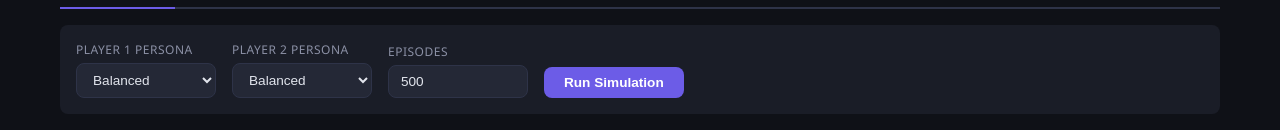
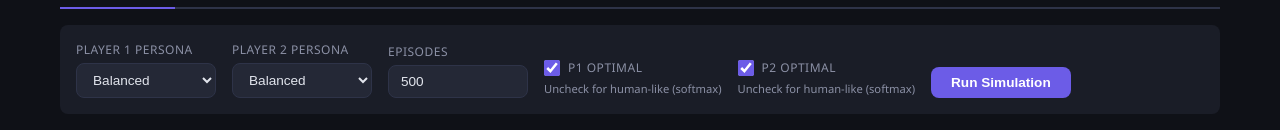
Before and after one commit to LiozShor/MAS, a Flask app: page / in a window 1280 px wide. Shown: the part 140-270 px from the top of the page. Run offline with Flask 3, Linux system fonts and the light colour scheme.

Commit message:
Update MAS

```diff
--- a/static/css/style.css
+++ b/static/css/style.css
@@ -642,6 +642,110 @@ select:focus, input:focus {
     vertical-align: middle;
 }
 
+/* ===== Q-Value Deltas ===== */
+.q-value-row {
+    display: flex;
+    justify-content: space-between;
+    align-items: baseline;
+    font-size: 0.75rem;
+    padding: 2px 0;
+    font-family: 'SF Mono', 'Menlo', monospace;
+    color: var(--text-dim);
+}
+.q-value-row .label {
+    color: var(--accent-light);
+    font-weight: 500;
+    min-width: 100px;
+    font-family: 'Segoe UI', system-ui, sans-serif;
+}
+.q-note-row {
+    font-size: 0.72rem;
+    padding-bottom: 4px;
+}
+.q-best {
+    color: var(--green);
+    font-weight: 600;
+    font-size: 0.68rem;
+}
+.q-delta {
+    color: var(--red);
+    font-size: 0.68rem;
+}
+.q-softmax-note {
+    color: #ffa500;
+    font-style: italic;
+    font-family: 'Segoe UI', system-ui, sans-serif;
+}
+.q-greedy-note {
+    color: var(--green);
+    font-style: italic;
+    font-family: 'Segoe UI', system-ui, sans-serif;
+}
+
+/* ===== Checkbox ===== */
+.checkbox-label {
+    display: flex;
+    align-items: center;
+    gap: 8px;
+    cursor: pointer;
+    font-size: 0.85rem;
+}
+.checkbox-label input[type="checkbox"] {
+    width: 16px;
+    height: 16px;
+    accent-color: var(--accent);
+    cursor: pointer;
+}
+.checkbox-hint {
+    font-size: 0.7rem;
+    color: var(--text-dim);
+}
+
+/* ===== Persona Labels in Round Card ===== */
+.persona-labels {
+    display: flex;
+    align-items: center;
+    gap: 8px;
+    margin-bottom: 8px;
+    font-size: 0.8rem;
+}
+.persona-label {
+    padding: 3px 10px;
+    border-radius: 4px;
+    font-weight: 600;
+}
+.p1-persona {
+    background: rgba(108,92,231,0.2);
+    color: var(--accent-light);
+}
+.p2-persona {
+    background: rgba(0,184,148,0.2);
+    color: var(--green);
+}
+.persona-vs {
+    color: var(--text-dim);
+    font-size: 0.72rem;
+    font-style: italic;
+}
+.mode-tag {
+    font-size: 0.62rem;
+    font-weight: 500;
+    padding: 1px 5px;
+    border-radius: 3px;
+    margin-left: 4px;
+    vertical-align: middle;
+    text-transform: uppercase;
+    letter-spacing: 0.3px;
+}
+.mode-optimal {
+    background: rgba(0,184,148,0.2);
+    color: var(--green);
+}
+.mode-softmax {
+    background: rgba(255,165,0,0.2);
+    color: #ffa500;
+}
+
 @media (max-width: 768px) {
     .charts-row { grid-template-columns: 1fr; }
     .replay-grid { grid-template-columns: 1fr; }
--- a/static/js/api.js
+++ b/static/js/api.js
@@ -26,11 +26,17 @@ const API = {
         return this.post('/api/solve', { persona1, persona2 });
     },
 
-    simulate(persona1, persona2, n_episodes) {
-        return this.post('/api/simulate', { persona1, persona2, n_episodes });
+    simulate(persona1, persona2, n_episodes, optimal_p1, optimal_p2) {
+        const body = { persona1, persona2, n_episodes };
+        if (optimal_p1 !== undefined) body.optimal_p1 = optimal_p1;
+        if (optimal_p2 !== undefined) body.optimal_p2 = optimal_p2;
+        return this.post('/api/simulate', body);
     },
 
-    simulateStatsOnly(persona1, persona2, n_episodes) {
-        return this.post('/api/simulate', { persona1, persona2, n_episodes, include_episodes: false });
+    simulateStatsOnly(persona1, persona2, n_episodes, optimal_p1, optimal_p2) {
+        const body = { persona1, persona2, n_episodes, include_episodes: false };
+        if (optimal_p1 !== undefined) body.optimal_p1 = optimal_p1;
+        if (optimal_p2 !== undefined) body.optimal_p2 = optimal_p2;
+        return this.post('/api/simulate', body);
     },
 };
--- a/static/js/replay.js
+++ b/static/js/replay.js
@@ -39,9 +39,16 @@ function renderReplay() {
     const ep = replayEpisode;
     const r = ep.rounds[replayRound];
 
+    // Persona labels
+    const p1Persona = lastSimResult?.persona1 || 'P1';
+    const p2Persona = lastSimResult?.persona2 || 'P2';
+    const p1Mode = lastSimResult?.optimal_p1 ? 'Optimal' : 'Softmax';
+    const p2Mode = lastSimResult?.optimal_p2 ? 'Optimal' : 'Softmax';
+
     // Info bar
     document.getElementById('replay-info').innerHTML = `
-        <strong>Episode outcome:</strong>
+        <strong>P1:</strong> ${p1Persona} &nbsp;vs&nbsp; <strong>P2:</strong> ${p2Persona}
+        &nbsp;|&nbsp; <strong>Outcome:</strong>
         <span class="outcome-badge outcome-${ep.outcome}">${ep.outcome}</span>
         &nbsp;|&nbsp; Rounds: ${ep.rounds.length}
         &nbsp;|&nbsp; Total rewards: P1=${ep.total_rewards[0].toFixed(1)}, P2=${ep.total_rewards[1].toFixed(1)}
@@ -55,14 +62,19 @@ function renderReplay() {
     if (r.p1_action_probs && r.p2_action_probs) {
         explanationHtml = `
             <div class="decision-explanation">
-                ${buildExplanation(1, r.p1_action_probs, r.beliefs_before[0], r.p1_threshold, r.ammo_before[0], r.actions[0])}
-                ${buildExplanation(2, r.p2_action_probs, r.beliefs_before[1], r.p2_threshold, r.ammo_before[1], r.actions[1])}
+                ${buildExplanation(1, r.p1_action_probs, r.beliefs_before[0], r.p1_threshold, r.ammo_before[0], r.actions[0], r.p1_q_values)}
+                ${buildExplanation(2, r.p2_action_probs, r.beliefs_before[1], r.p2_threshold, r.ammo_before[1], r.actions[1], r.p2_q_values)}
             </div>`;
     }
 
     document.getElementById('replay-round-detail').innerHTML = `
         <div class="round-card">
             <div class="round-header">Round ${r.round} of ${ep.rounds.length}</div>
+            <div class="persona-labels">
+                <span class="persona-label p1-persona">P1: ${p1Persona} <span class="mode-tag mode-${p1Mode.toLowerCase()}">${p1Mode}</span></span>
+                <span class="persona-vs">vs</span>
+                <span class="persona-label p2-persona">P2: ${p2Persona} <span class="mode-tag mode-${p2Mode.toLowerCase()}">${p2Mode}</span></span>
+            </div>
             <div class="detail-row">
                 <span class="label">State (ammo)</span>
                 <span>P1=${r.ammo_before[0]}, P2=${r.ammo_before[1]}</span>
@@ -115,7 +127,7 @@ function renderReplay() {
     });
 }
 
-function buildExplanation(playerNum, actionProbs, belief, threshold, ammo, action) {
+function buildExplanation(playerNum, actionProbs, belief, threshold, ammo, action, qValues) {
     const actionNames = { S: 'Shoot', B: 'Block', R: 'Reload' };
     const chosenName = actionNames[action] || action;
 
@@ -137,10 +149,45 @@ function buildExplanation(playerNum, actionProbs, belief, threshold, ammo, actio
 
     const reasoning = `Belief=${belief.toFixed(3)} | ${probParts.join(', ')} &rarr; ${chosenName}${deviationTag}`;
 
+    // Build Q-value delta section
+    let qHtml = '';
+    if (qValues && Object.keys(qValues).length > 0) {
+        const qEntries = Object.entries(qValues)
+            .sort((a, b) => b[1] - a[1]);  // highest Q first
+        const bestQ = qEntries[0][1];
+        const greedyAction = qEntries[0][0];
+
+        const qParts = qEntries.map(([a, q]) => {
+            const delta = q - bestQ;
+            const tag = delta === 0
+                ? '<span class="q-best">best</span>'
+                : `<span class="q-delta">(${delta.toFixed(2)})</span>`;
+            return `Q(${actionNames[a]})=${q.toFixed(2)} ${tag}`;
+        });
+
+        const margin = qEntries.length > 1
+            ? (qEntries[0][1] - qEntries[1][1]).toFixed(2)
+            : '0.00';
+
+        const noteHtml = action !== greedyAction
+            ? `<span class="q-softmax-note">Softmax sampled ${actionNames[action]} (Q=${(qValues[action] || 0).toFixed(2)}) over greedy ${actionNames[greedyAction]}</span>`
+            : `<span class="q-greedy-note">Chose greedy action (\u0394=+${margin})</span>`;
+
+        qHtml = `
+            <div class="q-value-row">
+                <span class="label">Q-values</span>
+                <span>${qParts.join(' &nbsp;|&nbsp; ')}</span>
+            </div>
+            <div class="q-value-row q-note-row">
+                <span class="label"></span>
+                <span>${noteHtml}</span>
+            </div>`;
+    }
+
     return `<div class="explanation-row${isDeviation ? ' deviation' : ''}">
         <span class="label">P${playerNum} Decision</span>
         <span>${reasoning}</span>
-    </div>`;
+    </div>${qHtml}`;
 }
 
 function renderBeliefChart() {
--- a/static/js/simulation.js
+++ b/static/js/simulation.js
@@ -14,13 +14,19 @@ async function runSimulation() {
     const p1 = document.getElementById('sim-p1').value;
     const p2 = document.getElementById('sim-p2').value;
     const n = parseInt(document.getElementById('sim-n').value) || 500;
+    const optimalP1 = document.getElementById('sim-optimal-p1').checked;
+    const optimalP2 = document.getElementById('sim-optimal-p2').checked;
     const btn = document.getElementById('btn-simulate');
 
     btn.disabled = true;
     setStatus('sim-status', 'Solving + simulating... (this may take a moment)', 'loading');
 
     try {
-        const data = await API.simulate(p1, p2, n);
+        const data = await API.simulate(p1, p2, n, optimalP1, optimalP2);
+        data.persona1 = document.getElementById('sim-p1').selectedOptions[0].textContent;
+        data.persona2 = document.getElementById('sim-p2').selectedOptions[0].textContent;
+        data.optimal_p1 = optimalP1;
+        data.optimal_p2 = optimalP2;
         lastSimResult = data;
         setStatus('sim-status',
             `Done — ${data.stats.n_episodes} episodes, solver: ${data.solver_iterations} IBR iters (converged: ${data.solver_converged})`,
--- a/templates/index.html
+++ b/templates/index.html
@@ -36,6 +36,20 @@
             <div class="control-group">
                 <label for="sim-n">Episodes</label>
                 <input id="sim-n" type="number" value="500" min="1" max="10000">
+            </div>
+            <div class="control-group">
+                <label class="checkbox-label">
+                    <input id="sim-optimal-p1" type="checkbox" checked>
+                    <span>P1 Optimal</span>
+                </label>
+                <span class="checkbox-hint">Uncheck for human-like (softmax)</span>
+            </div>
+            <div class="control-group">
+                <label class="checkbox-label">
+                    <input id="sim-optimal-p2" type="checkbox" checked>
+                    <span>P2 Optimal</span>
+                </label>
+                <span class="checkbox-hint">Uncheck for human-like (softmax)</span>
             </div>
             <button id="btn-simulate" class="btn-primary">Run Simulation</button>
         </div>
```
